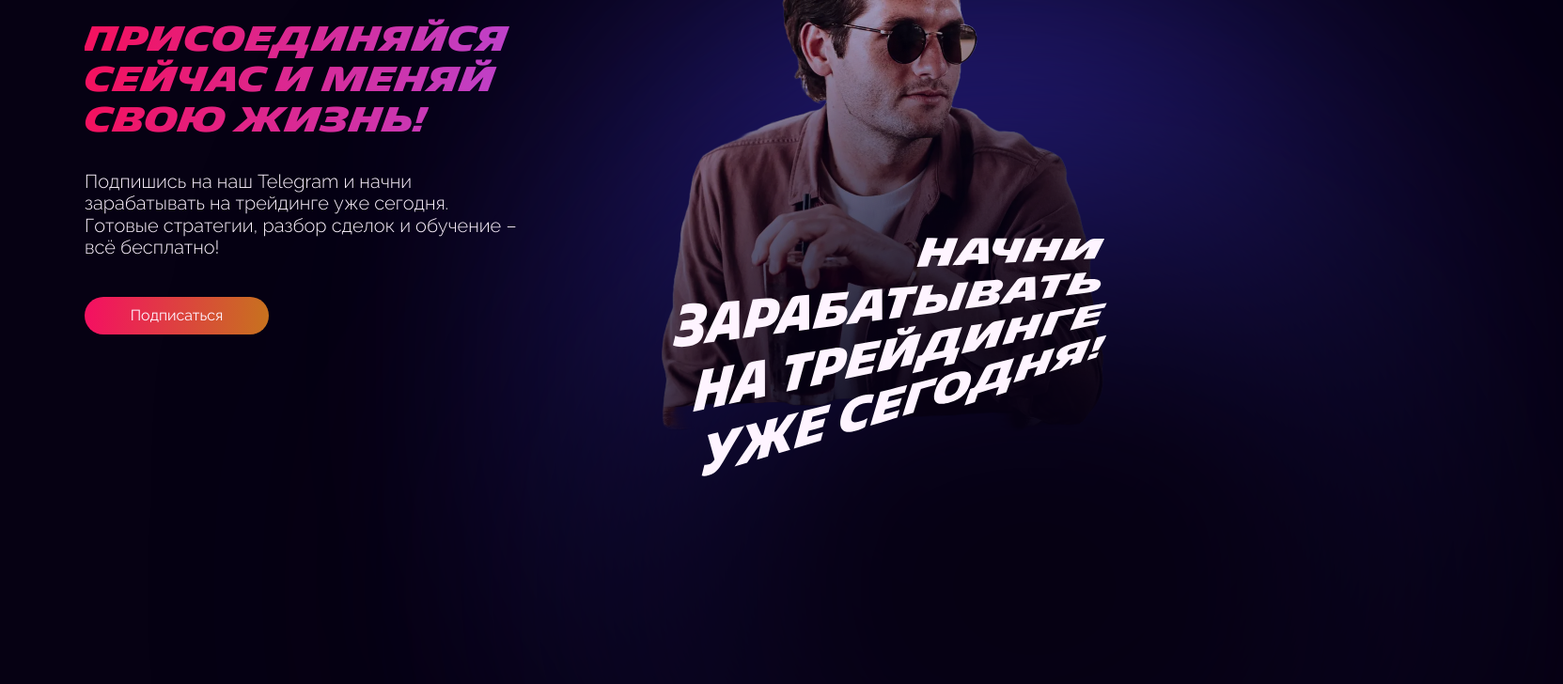
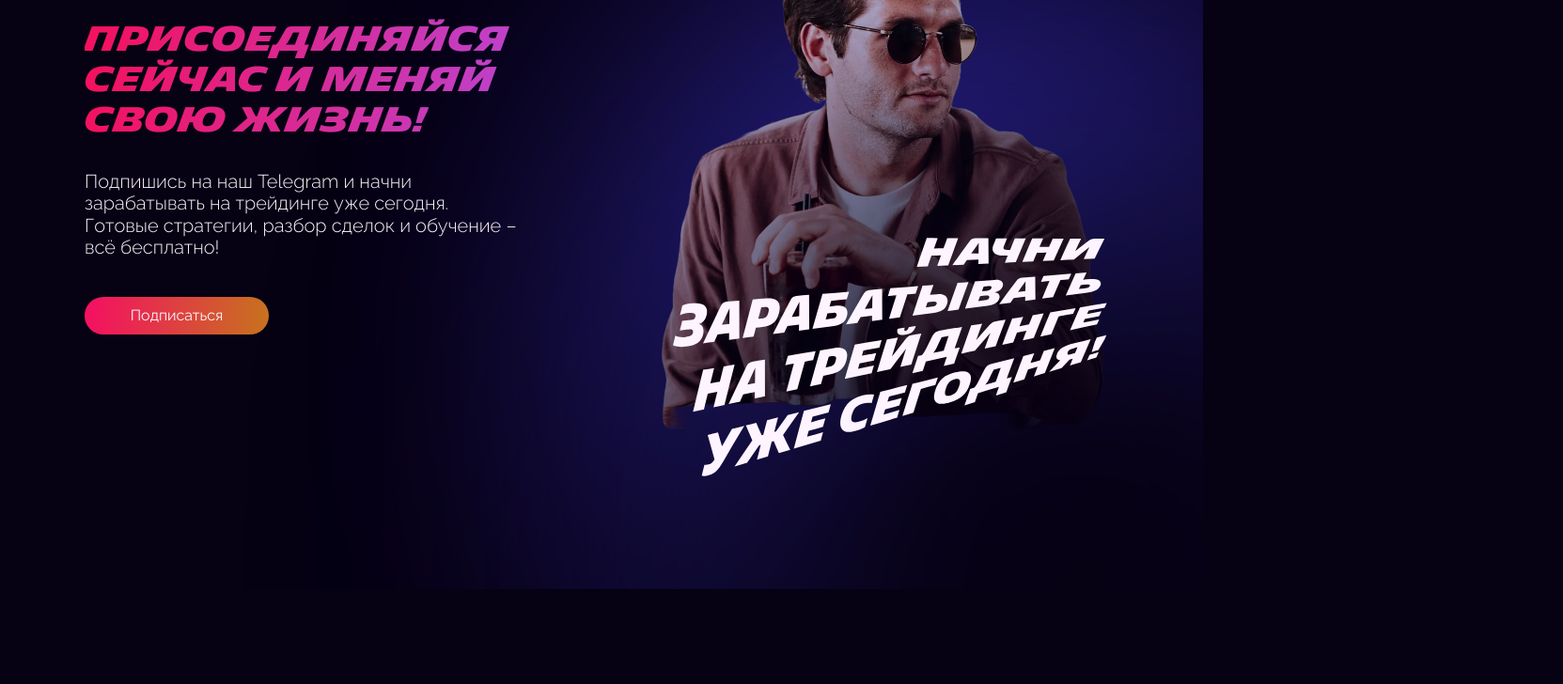
Before and after one commit to cyanidium-dev/crypto-landing, a Next.js app: page / in a window 1280 px wide. Shown: the part 3180-3908 px from the top of the page at 94% size, 1663 px wide, since content can reach past the window. Built offline with nearby package versions, Linux system fonts and the light colour scheme.

Commit message:
added bg for cta sign up

```diff
--- a/src/components/homePage/ctaSignUp/CtaSignUp.tsx
+++ b/src/components/homePage/ctaSignUp/CtaSignUp.tsx
@@ -6,8 +6,9 @@ import CtaSignUpImages from "./CtaSignUpImages";
 export default function CtaSignUp() {
   return (
     <section
-      className="relative container max-w-[1920px] tabxl:flex tabxl:flex-row-reverse tabxl:items-center tabxl:justify-between scroll-mt-[82px] tabxl:scroll-mt-[124px] pt-[30px] laptop:pt-[145px] pb-14 laptop:pb-[131px]
-  mb-[73px] laptop:mb-[188px]"
+      className="relative container max-w-[1920px] tabxl:flex tabxl:flex-row-reverse tabxl:items-center tabxl:justify-between scroll-mt-[82px]
+      tabxl:scroll-mt-[124px] pt-[30px] laptop:pt-[145px] pb-14 laptop:pb-[131px]
+  mb-[73px] laptop:mb-[188px] overflow-clip"
     >
       <CtaSignUpImages />
       <div className="tabxl:w-[51.6%] laptop:w-[41.9%] desk:w-[50%] deskxl:w-[45%] mt-[103px] tabxl:mt-0">
--- a/src/components/homePage/ctaSignUp/CtaSignUpImages.tsx
+++ b/src/components/homePage/ctaSignUp/CtaSignUpImages.tsx
@@ -20,8 +20,11 @@ export default function CtaSignUpImages() {
           className="absolute -z-10 -bottom-[30px] tabxl:-bottom-3 left-4 tabxl:left-10 w-[90%]"
         />
       </div>
-      <div className="absolute -z-50 -right-[83px] -bottom-[144px] tabxl:w-[649px] tabxl:h-[747px] rounded-full bg-purple blur-[150px]"></div>
-      <div className="absolute -z-20 -right-[383px] -bottom-[504px] tabxl:w-[1125px] tabxl:h-[1009px] rounded-full bg-black blur-[150px]"></div>
+      <div
+        className="absolute -z-50 right-[calc(50%-306px)] tabxl:-right-[83px] top-[136px] tabxl:top-[289px] w-[464px] tabxl:w-[532px] laptop:w-[649px]
+       h-[534px] tabxl:h-[612px] laptop:h-[747px] rounded-full bg-purple blur-[107px] tabxl:blur-[150px]"
+      ></div>
+      <div className="absolute -z-20 right-[calc(50%-520px)] tabxl:-right-[383px] -bottom-[67px] tabxl:-bottom-[504px] w-[804px] tabxl:w-[1023px] laptop::w-[1125px] h-[721px] tabxl:h-[917px] laptop:h-[1009px] rounded-full bg-black blur-[107px] tabxl:blur-[150px]"></div>
     </>
   );
 }
```
